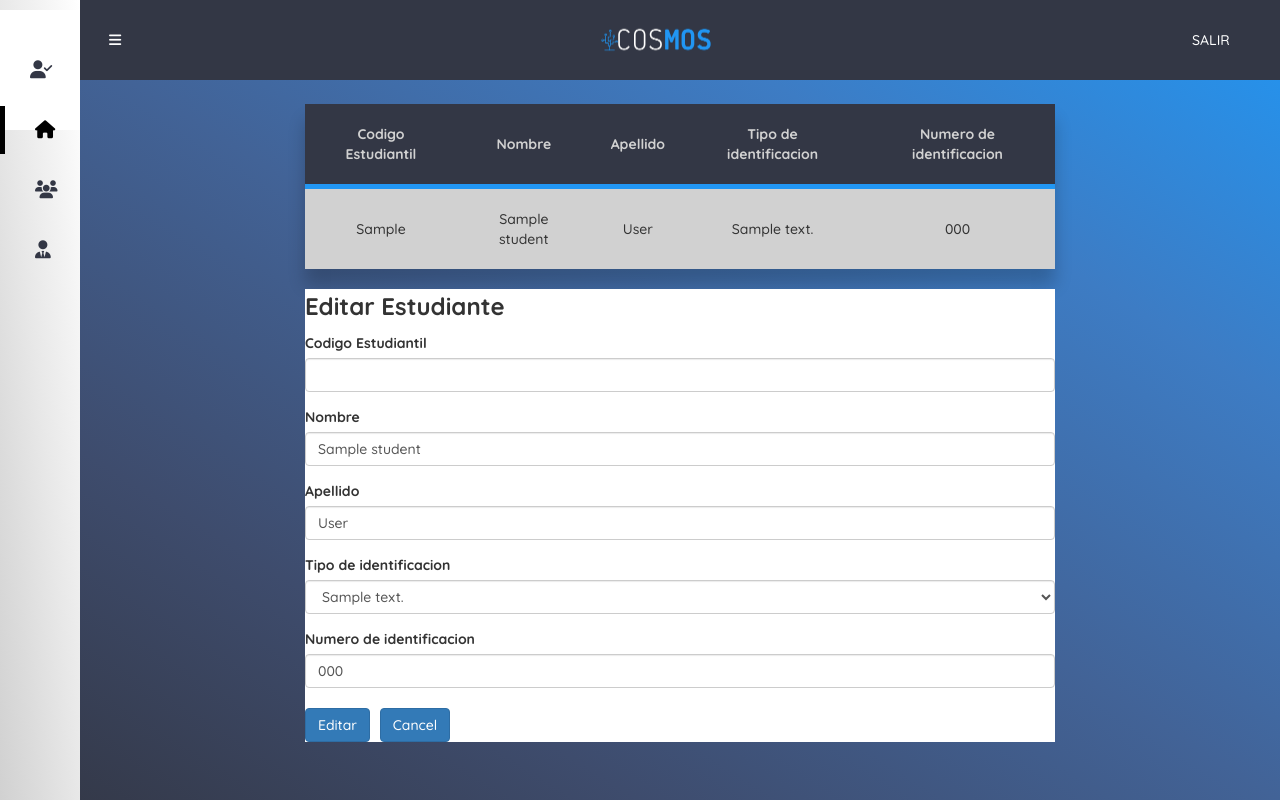
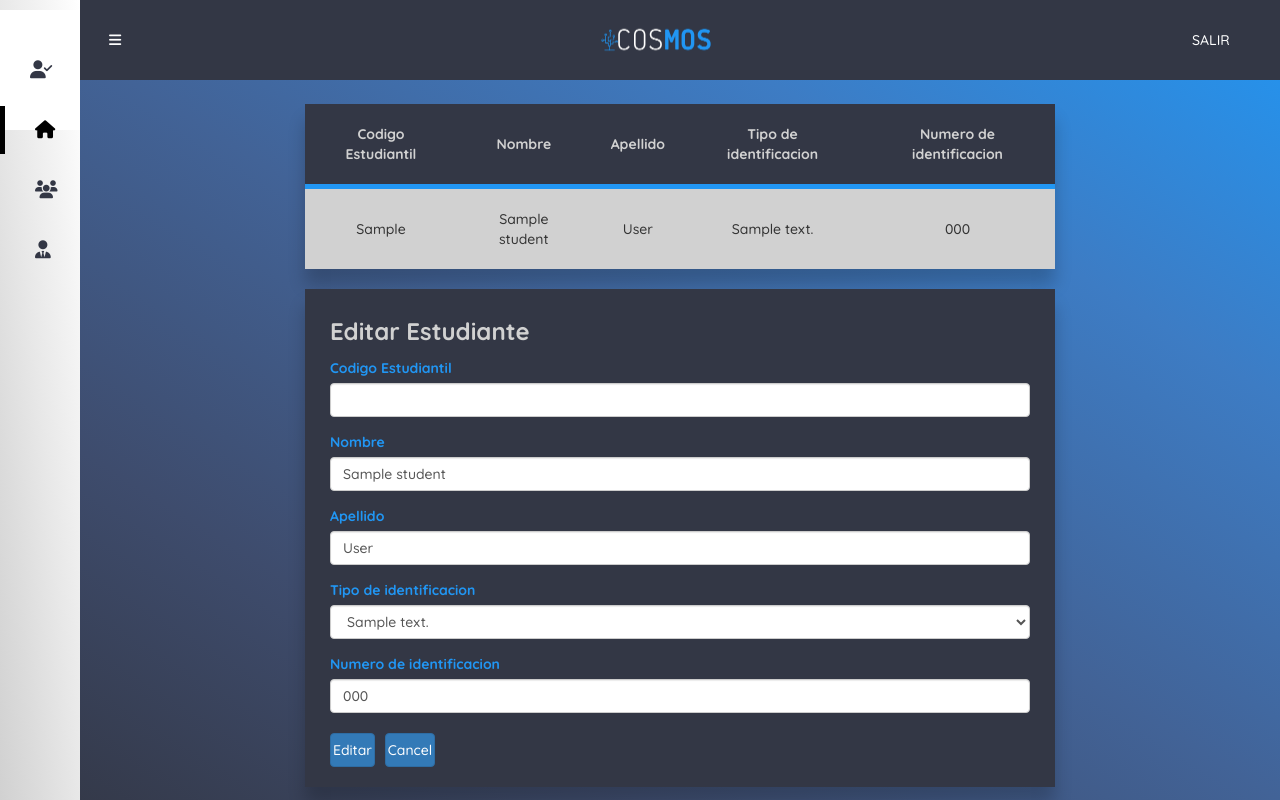
Before and after one commit to Roarco/deploy_proct, a Flask app: template templates/update_student.html in a window 1280 px wide. Run offline with Flask 2, Linux system fonts and the light colour scheme; the template is opened without the code that fills it: most values are stand-ins (such as "Sample title", 1, 10 or a date in 2020); some libraries are stand-ins or nearby versions.

Commit message:
cambios danilo

```diff
--- a/static/css/crud_students.css
+++ b/static/css/crud_students.css
@@ -16,6 +16,7 @@ body {
 }
 .container {
     margin: 80px auto 0 auto;
+    align-items: center;
 }
 * {
     box-sizing: border-box;
@@ -39,7 +40,7 @@ body {
 }
 .btn {
     display: inline-block;
-    padding: 6px 12px;
+    padding: 6px 2px;
     margin-bottom: 0;
     font-size: 14px;
     font-weight: 400;
@@ -143,6 +144,7 @@ label {
     max-width: 100%;
     margin-bottom: 5px;
     font-weight: 700;
+    color:var(--colorPrimary);
 }
 .id_number{
     margin-bottom: 20px;
@@ -151,8 +153,13 @@ label {
     margin-top: 11px;
 }
 .crude-form__wrapper{
-    background-color:#fff;
-
+    background-color:var(--textDark);
+    padding: 5px 25px 5px 25px;
+    margin-bottom: 20px;
+    box-shadow:0 1rem 1rem rgba(0, 0, 0, 0.2) ;
+}
+.crude-form__wrapper h3{
+    color:var(--textLigth);
 }
 @media (min-width: 768px){
     .container {
```
Also changed, not shown: query_typeId.sql (+2 -11 lines).
